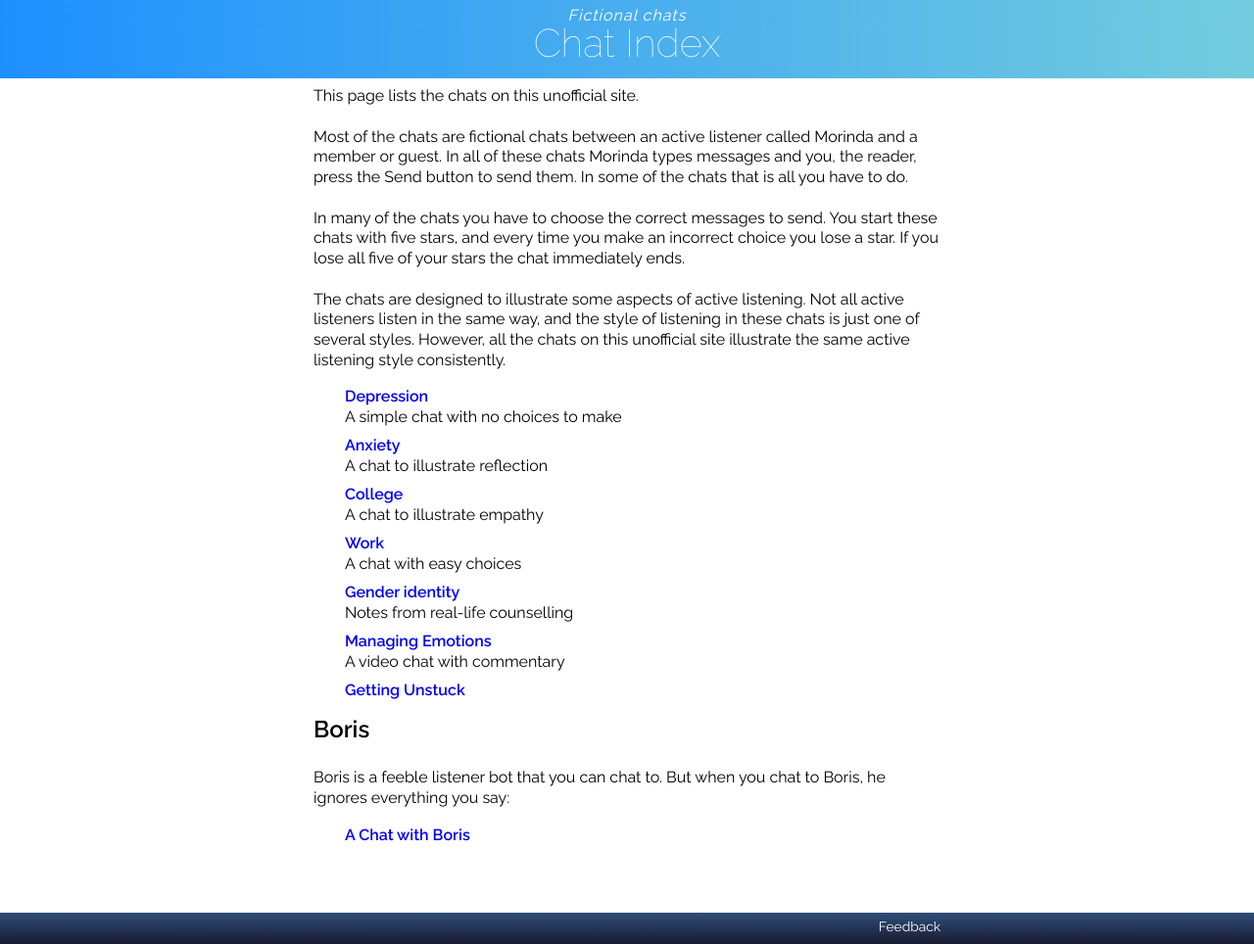
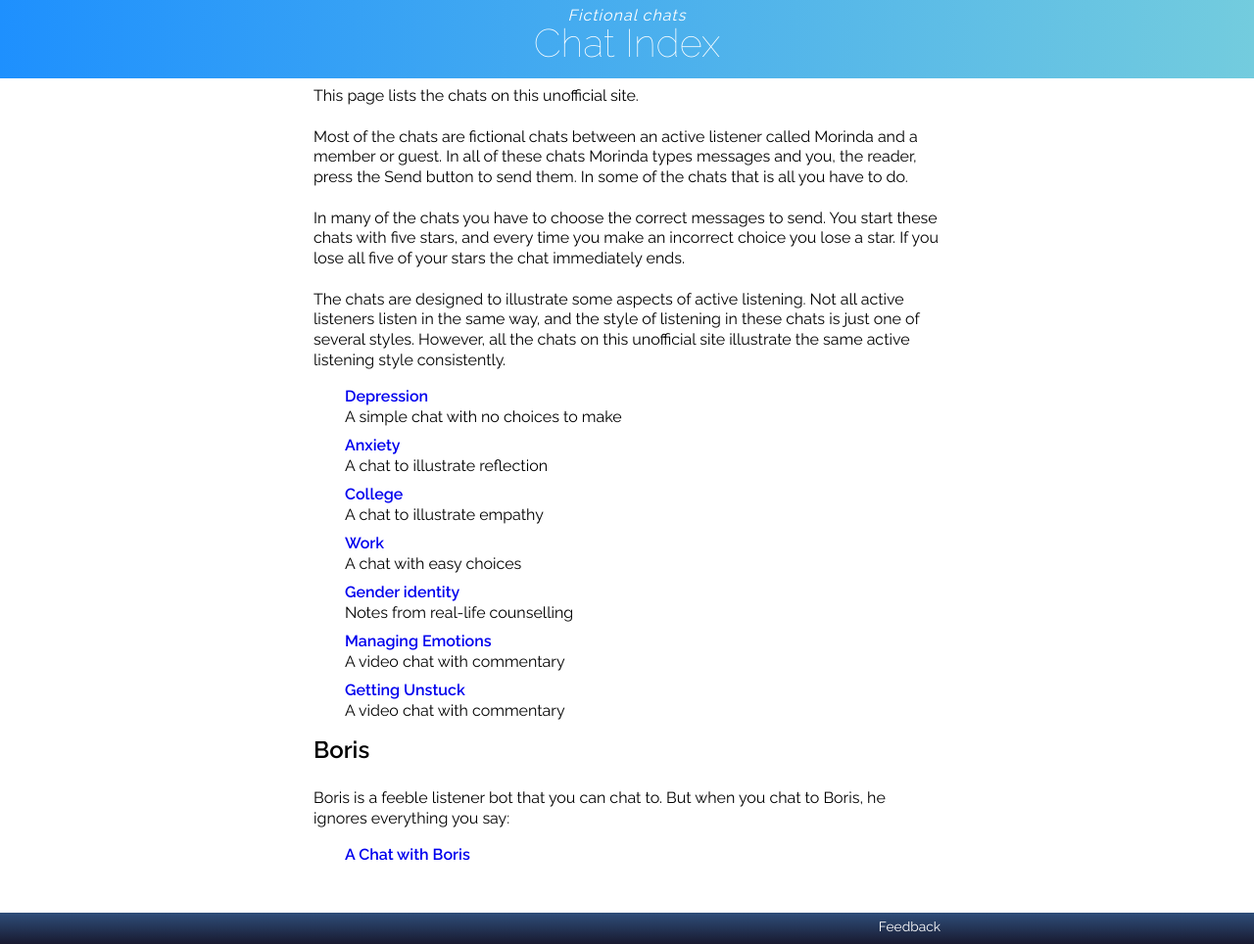
Before and after one commit to RarelyCharlie/rarelycharlie.github.io, a Jekyll site: the page built from _chat/index.md, in a window 1280 px wide and 964 px high. Shown: the whole window at 98% size. Built offline with Jekyll 4.4.1, drawn with Linux system fonts in a browser that asks for light colours; nearby versions of some CDN libraries.

Commit message:
Add info

```diff
--- a/_chat/chat12.md
+++ b/_chat/chat12.md
@@ -1,6 +1,7 @@
 ---
 title: Getting Unstuck
 layout: video
+info: A video chat with commentary
 feedback: https://www.7cups.com/@RarelyCharlie
 ---
 <script>video = {host: 'Y', id: 'wUCZVQL2VKE'}</script>
```
